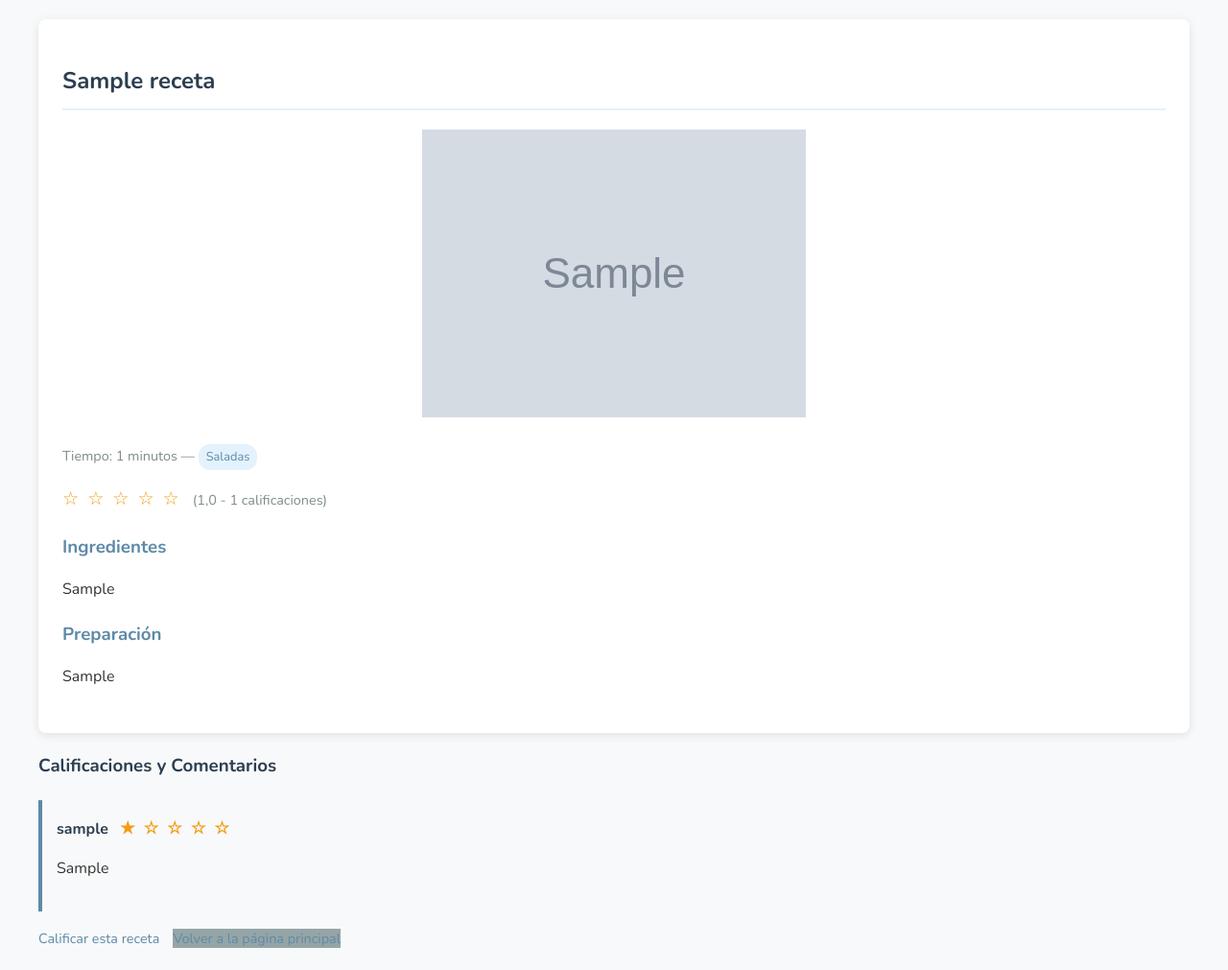
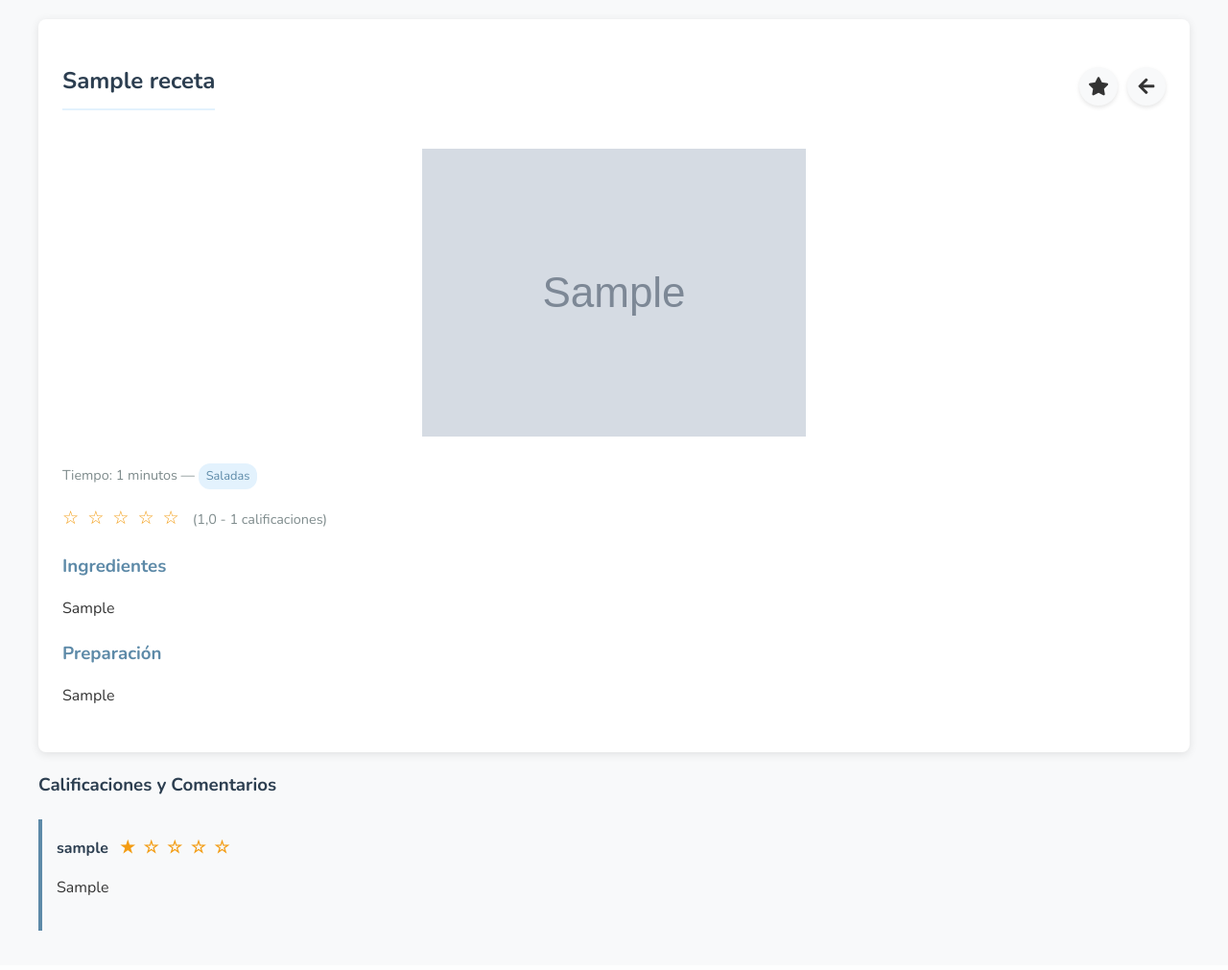
Before and after one commit to mycampo1/recetas, a Django app: page /recetas/detalle/1/ in a window 1280 px wide. Shown: the part 56-1067 px from the top of the page at 96% size. After the commit the page ends 1026 px from the top, so only its background shows below. Run offline with Django 5.2, Linux system fonts and the light colour scheme; tables that the repository leaves empty hold one stand-in row (values such as "Sample post"); grey boxes marked "Sample" are stand-in pictures.

Commit message:
Cambios en los detalles de la receta, agregue iconos para calificar y volver

```diff
--- a/recetas_app/templates/recetas_app/detalle_receta.html
+++ b/recetas_app/templates/recetas_app/detalle_receta.html
@@ -1,10 +1,21 @@
+<!-- filepath: c:\Users\barri\Downloads\RECETAS\recetas\recetas_app\templates\recetas_app\detalle_receta.html -->
 {% extends 'users/base.html' %}
 
 {% block title %}{{ receta.titulo }}{% endblock %}
 
 {% block contenido %}
 <div class="receta-detalle">
-    <h2>{{ receta.titulo }}</h2>
+    <div class="receta-header">
+        <h2>{{ receta.titulo }}</h2>
+        <div class="receta-acciones-header">
+            <a href="{% url 'calificar_receta' receta.id %}" class="btn-icon" title="Calificar receta">
+                <i class="fas fa-star"></i>
+            </a>
+            <a href="{% url 'pagina_principal' %}" class="btn-icon" title="Volver a la página principal">
+                <i class="fas fa-arrow-left"></i>
+            </a>
+        </div>
+    </div>
 
     {% if receta.imagen %}
         <div class="receta-imagen-detalle">
@@ -28,7 +39,6 @@
             </span>
             <span class="puntuacion-valor">({{ receta.puntuacion_promedio|floatformat:1 }} - {{ receta.total_calificaciones }} calificaciones)</span>
         </div>
-
     </div>
 
     <div class="ingredientes">
@@ -65,10 +75,5 @@
             <p>No hay calificaciones aún.</p>
         {% endfor %}
     </ul>
-
-    <div class="receta-acciones">
-        <a href="{% url 'calificar_receta' receta.id %}" class="btn btn-primary">Calificar esta receta</a>
-        <a href="{% url 'pagina_principal' %}" class="btn btn-secondary">Volver a la página principal</a>
-    </div>
 </div>
 {% endblock %}
--- a/static/css/recetas.css
+++ b/static/css/recetas.css
@@ -202,3 +202,40 @@
     vertical-align: middle;
     margin-right: 2px;
 }
+
+
+.receta-header {
+    display: flex;
+    justify-content: space-between;
+    align-items: center;
+    margin-bottom: 20px;
+}
+
+.receta-acciones-header {
+    display: flex;
+    gap: 10px;
+}
+
+.btn-icon {
+    display: inline-flex;
+    justify-content: center;
+    align-items: center;
+    width: 40px;
+    height: 40px;
+    border-radius: 50%;
+    background-color: #f8f9fa;
+    color: #333;
+    text-decoration: none;
+    font-size: 1.2rem;
+    box-shadow: 0 2px 4px rgba(0, 0, 0, 0.1);
+    transition: background-color 0.3s, color 0.3s;
+}
+
+.btn-icon:hover {
+    background-color: #007bff;
+    color: #fff;
+}
+
+.btn-icon i {
+    pointer-events: none;
+}
--- a/users/templates/users/base.html
+++ b/users/templates/users/base.html
@@ -8,6 +8,7 @@
     <title>{% block title %}Recetas{% endblock %}</title>
     <link rel="stylesheet" href="https://fonts.googleapis.com/css2?family=Nunito:wght@400;600;700&display=swap">
     <link href="https://fonts.googleapis.com/icon?family=Material+Icons" rel="stylesheet">
+    <link href="https://cdnjs.cloudflare.com/ajax/libs/font-awesome/5.15.4/css/all.min.css" rel="stylesheet">
     <link rel="stylesheet" href="{% static 'css/base.css' %}">
     <link rel="stylesheet" href="{% static 'css/modal.css' %}">
     <link rel="stylesheet" href="{% static 'css/recetas.css' %}">
```
